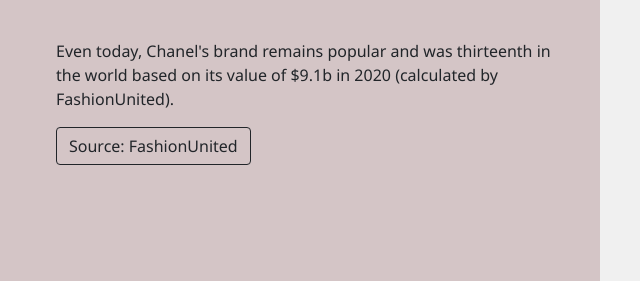
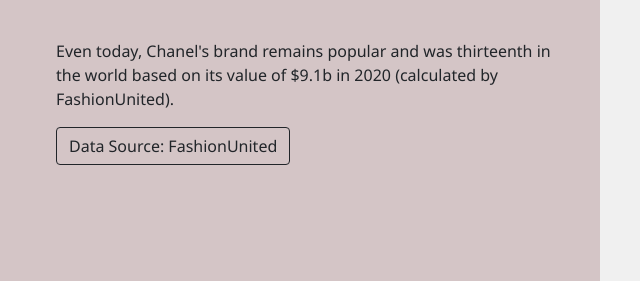
Before and after one commit to LucyMauger/Summative, a website: page index.html in a window 1280 px wide. Shown: the part 5160-5441 px from the top of the page, 632-1272 px from the left. Drawn offline with nearby package versions, Linux system fonts and the light colour scheme.

Commit message:
Update index.html

```diff
--- a/index.html
+++ b/index.html
@@ -223,7 +223,7 @@
                 </div>
                 <div class="col-md align-items-center text-justify">
                   <p>Even today, Chanel's brand remains popular and was thirteenth in the world based on its value of $9.1b in 2020 (calculated by FashionUnited).</p>
-                  <a href="https://fashionunited.com/i/most-valuable-fashion-brands/" class="btn btn-outline-dark btn-md">Source: FashionUnited</a>
+                  <a href="https://fashionunited.com/i/most-valuable-fashion-brands/" class="btn btn-outline-dark btn-md">Data Source: FashionUnited</a>
                 </div>
               </div>
             </div>
```
